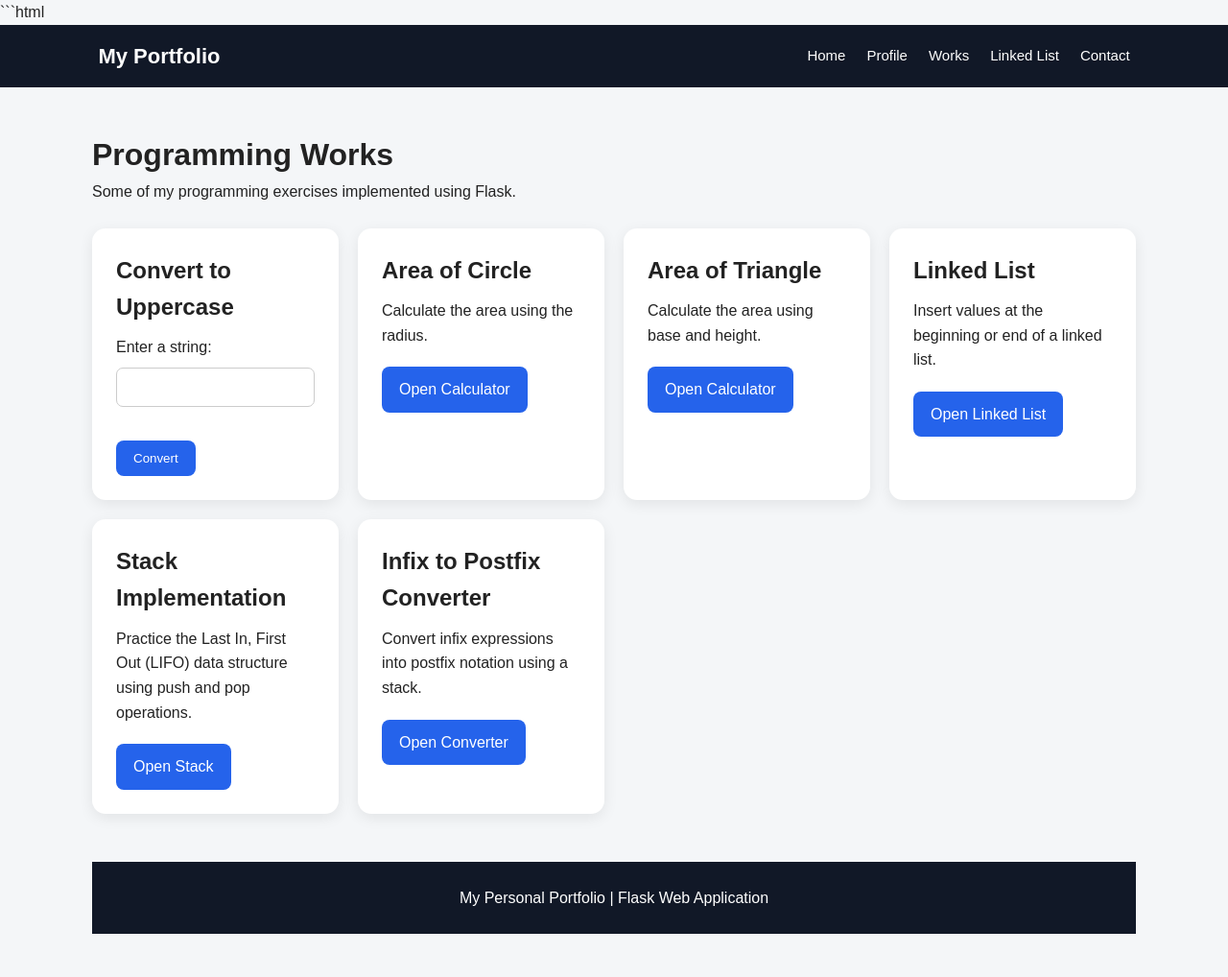
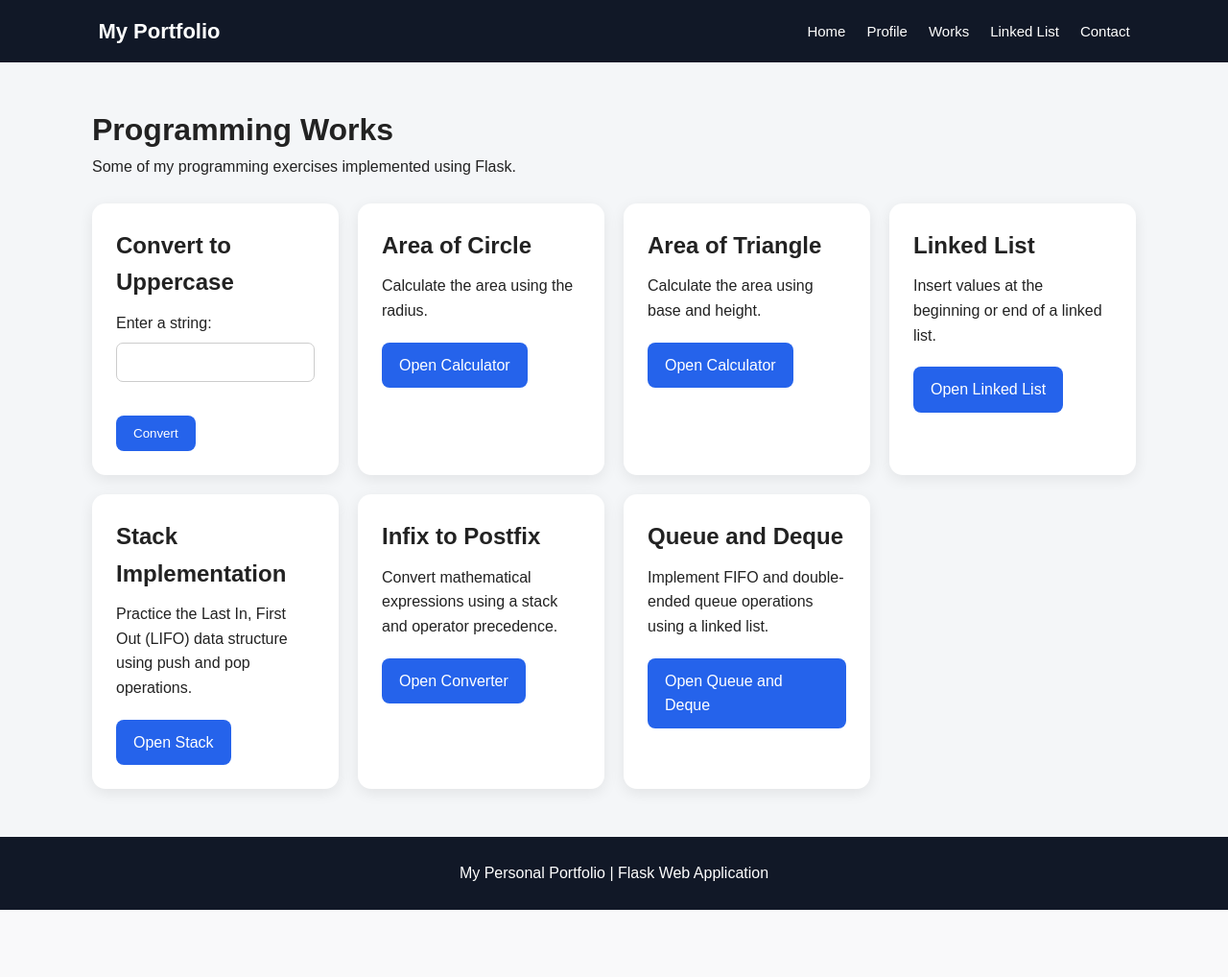
Before and after one commit to xianvaldez/valdez-flask-portfolio-lab, a Flask app: page /works in a window 1280 px wide. Shown: the whole page at 96% size. After the commit the page ends 948 px from the top, so only its background shows below. Run offline with Flask 3, Linux system fonts and the light colour scheme.

Commit message:
Update works.html with new programming exercises
Added new programming exercises including Queue and Deque.

````diff
--- a/templates/works.html
+++ b/templates/works.html
@@ -1,4 +1,3 @@
-```html
 {% extends "base.html" %}
 {% block title %}Works - My Portfolio{% endblock %}
 
@@ -8,6 +7,7 @@
     <p>Some of my programming exercises implemented using Flask.</p>
 
     <div class="card-grid">
+
         <div class="card">
             <h2>Convert to Uppercase</h2>
             <form method="POST">
@@ -26,32 +26,51 @@
         <div class="card">
             <h2>Area of Circle</h2>
             <p>Calculate the area using the radius.</p>
-            <a class="btn" href="{{ url_for('acircle') }}">Open Calculator</a>
+            <a class="btn" href="{{ url_for('acircle') }}">
+                Open Calculator
+            </a>
         </div>
 
         <div class="card">
             <h2>Area of Triangle</h2>
             <p>Calculate the area using base and height.</p>
-            <a class="btn" href="{{ url_for('atriangle') }}">Open Calculator</a>
+            <a class="btn" href="{{ url_for('atriangle') }}">
+                Open Calculator
+            </a>
         </div>
 
         <div class="card">
             <h2>Linked List</h2>
             <p>Insert values at the beginning or end of a linked list.</p>
-            <a class="btn" href="{{ url_for('linked_list_page') }}">Open Linked List</a>
+            <a class="btn" href="{{ url_for('linked_list_page') }}">
+                Open Linked List
+            </a>
         </div>
 
         <div class="card">
             <h2>Stack Implementation</h2>
             <p>Practice the Last In, First Out (LIFO) data structure using push and pop operations.</p>
-            <a class="btn" href="{{ url_for('stack_page') }}">Open Stack</a>
+            <a class="btn" href="{{ url_for('stack_page') }}">
+                Open Stack
+            </a>
         </div>
 
         <div class="card">
-            <h2>Infix to Postfix Converter</h2>
-            <p>Convert infix expressions into postfix notation using a stack.</p>
-            <a class="btn" href="{{ url_for('infix_postfix_page') }}">Open Converter</a>
+            <h2>Infix to Postfix</h2>
+            <p>Convert mathematical expressions using a stack and operator precedence.</p>
+            <a class="btn" href="{{ url_for('infix_postfix_page') }}">
+                Open Converter
+            </a>
+        </div>
+
+        <div class="card">
+            <h2>Queue and Deque</h2>
+            <p>Implement FIFO and double-ended queue operations using a linked list.</p>
+            <a class="btn" href="{{ url_for('queue_deque_page') }}">
+                Open Queue and Deque
+            </a>
+        </div>
+
     </div>
 </div>
 {% endblock %}
-```
````
